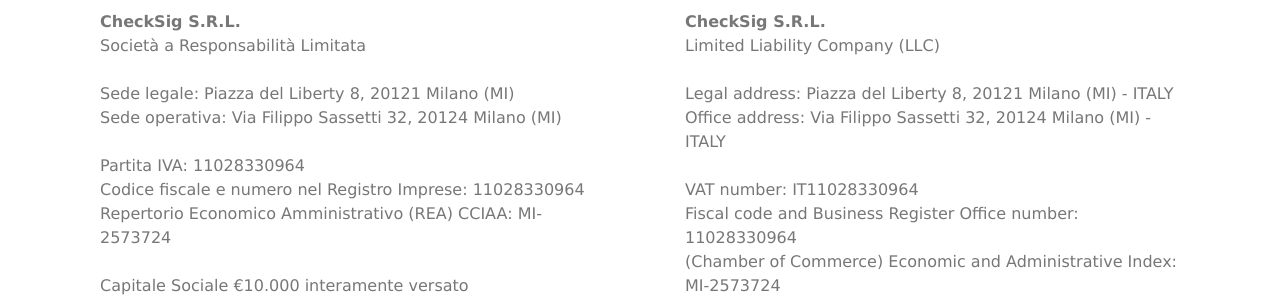
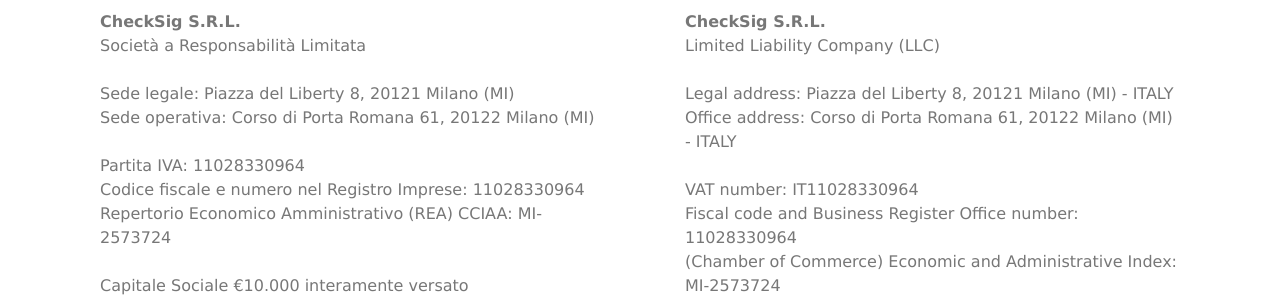
Before and after one commit to checksig-custody/checksig-custody.github.io, a Jekyll site: the page built from _pages/info.html, in a window 1280 px wide and 900 px high. Shown: the part 176-476 px from the top of the window. Built offline with Jekyll 4.4.1, drawn with Linux system fonts in a browser that asks for light colours.

Commit message:
updated address

```diff
--- a/_pages/info.html
+++ b/_pages/info.html
@@ -21,7 +21,7 @@
                     Società a Responsabilità Limitata<br>
                     <br>
                     Sede legale: Piazza del Liberty 8, 20121 Milano (MI)<br>
-                    Sede operativa: Via Filippo Sassetti 32, 20124 Milano (MI)<br>
+                    Sede operativa: Corso di Porta Romana 61, 20122 Milano (MI)<br>
                     <br>
                     Partita IVA: 11028330964<br>
                     Codice fiscale e numero nel Registro Imprese: 11028330964<br>
@@ -38,7 +38,7 @@
                     Limited Liability Company (LLC)<br>
                     <br>
                     Legal address: Piazza del Liberty 8, 20121 Milano (MI) - ITALY<br>
-                    Office address: Via Filippo Sassetti 32, 20124 Milano (MI) - ITALY<br>
+                    Office address: Corso di Porta Romana 61, 20122 Milano (MI) - ITALY<br>
                     <br>
                     VAT number: IT11028330964<br>
                     Fiscal code and Business Register Office number: 11028330964<br>
```
Also changed, not shown: _includes/contacts.html (+6 -2 lines).
